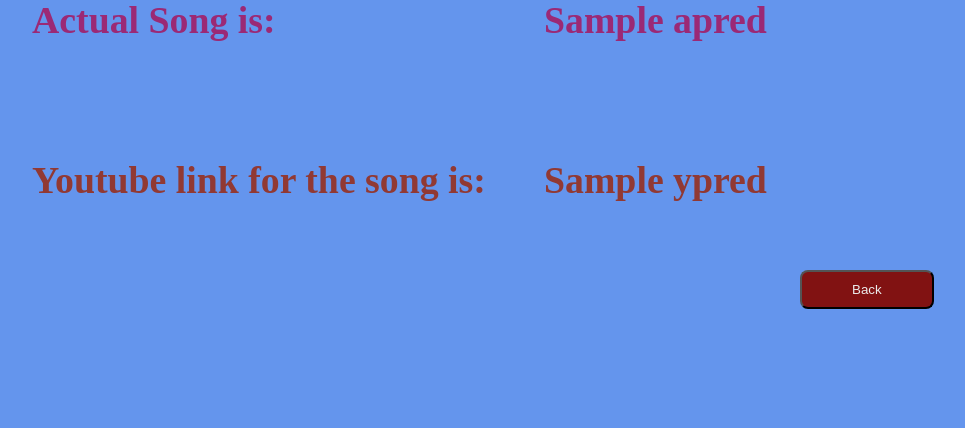
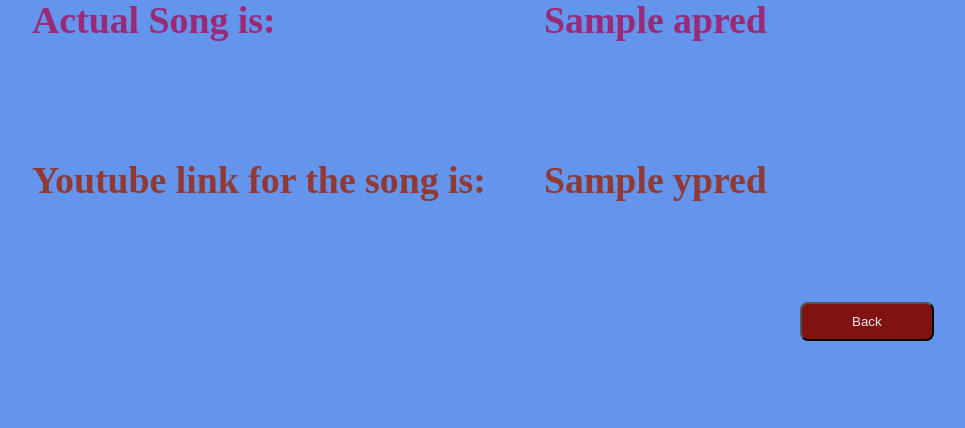
Before and after one commit to Dhanush17raj/Onathon_pro, a Flask app: template templates/result.html in a window 1280 px wide. Shown: the part 402-830 px from the top of the page, without its empty margins (96-1061 px from the left). Run offline with Flask 2, Linux system fonts and the light colour scheme; the template is opened without the code that fills it: most values are stand-ins (such as "Sample title", 1, 10 or a date in 2020); parts of the project's set-up code (start-up, migrations or seed data) failed here and were passed over.

Commit message:
Update result.html

```diff
--- a/templates/result.html
+++ b/templates/result.html
@@ -18,7 +18,7 @@
 
     <form action="/">
 
-        <button type="submit" class="inputs" style="position: absolute;left: 70%; top: 84%">Back</button>
+        <button type="submit" class="inputs" style="position: absolute;left: 70%; top: 88%">Back</button>
 
     </form>
 
```
